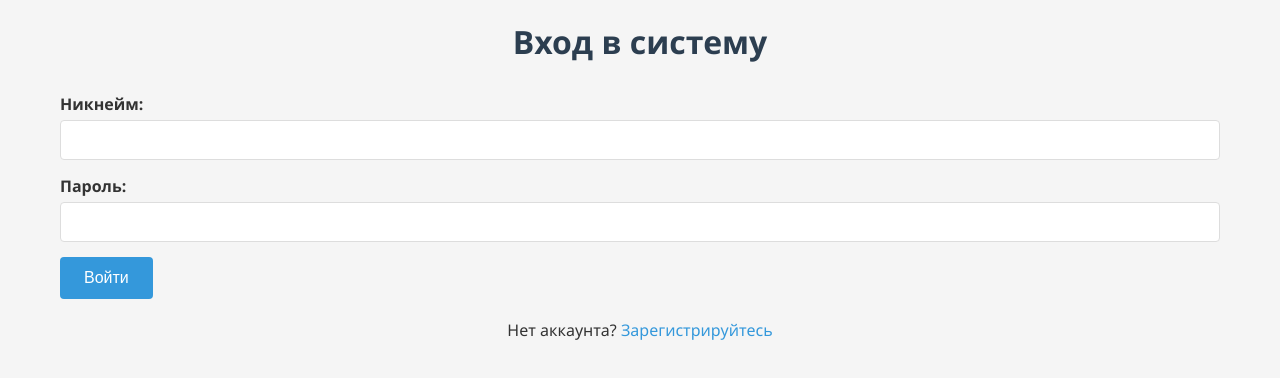
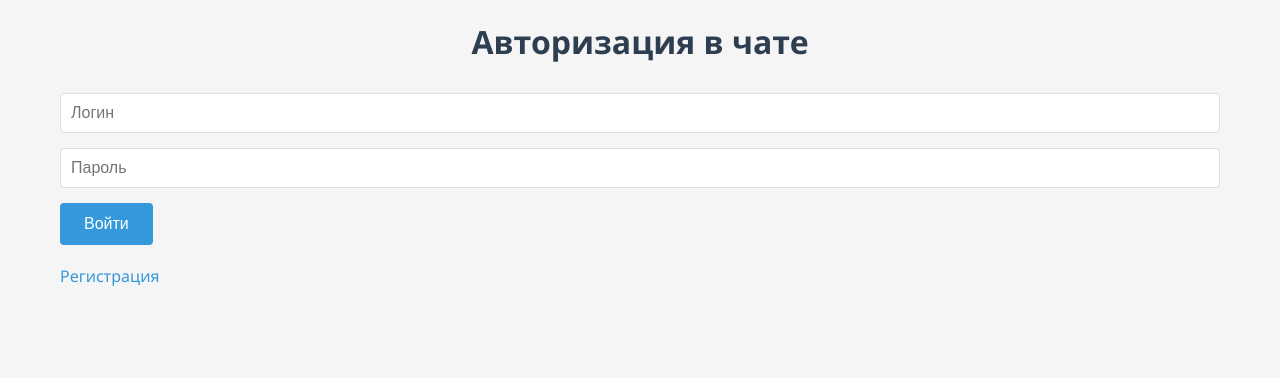
Before and after one commit to midlxx/site-1, a plain HTML site: page index.html in a window 1280 px wide. Drawn offline with Linux system fonts and the light colour scheme.

Commit message:
Update index.html

```diff
--- a/index.html
+++ b/index.html
@@ -1,28 +1,26 @@
-
 <!DOCTYPE html>
-<html lang="ru">
+<html>
 <head>
-    <meta charset="UTF-8">
-    <meta name="viewport" content="width=device-width, initial-scale=1.0">
-    <title>Вход в систему</title>
+  <title>Чат — Вход</title>
   <link rel="stylesheet" href="css/style.css">
 </head>
 <body>
   <div class="container">
-        <h1>Вход в систему</h1>
-        <form id="loginForm">
+    <h1>Авторизация в чате</h1>
+
     <div class="form-group">
-                <label for="username">Никнейм:</label>
-                <input type="text" id="username" name="username" required>
+      <input type="text" id="username" placeholder="Логин" required>
     </div>
     <div class="form-group">
-                <label for="password">Пароль:</label>
-                <input type="password" id="password" name="password" required>
+      <input type="password" id="password" placeholder="Пароль" required>
     </div>
-            <button type="submit">Войти</button>
-        </form>
-        <p>Нет аккаунта? <a href="register.html">Зарегистрируйтесь</a></p>
+    <button onclick="login(event)">Войти</button>
+
+    <div style="margin-top: 20px;">
+      <a href="register.html">Регистрация</a>
     </div>
+  </div>
+
   <script src="js/auth.js"></script>
 </body>
 </html>
```
Lines whose indentation alone changed are shown as unchanged.
